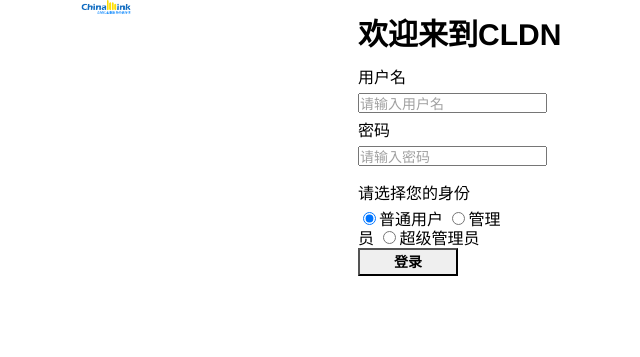
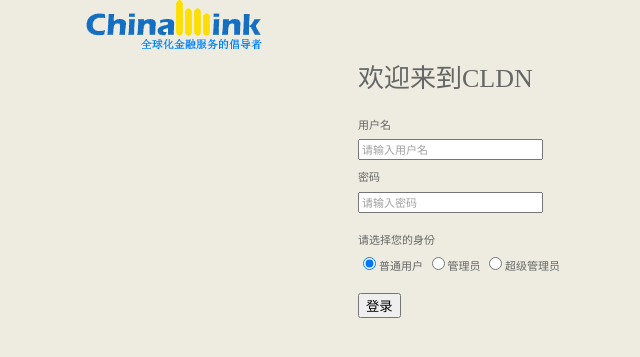
Before and after one commit to pennsong/cldn, a CodeIgniter app: page /index.php/login/index in a window 1280 px wide. Shown: the top 357 px of the page, without its empty margins (87-727 px from the left). Run offline with CodeIgniter, Linux system fonts and the light colour scheme.

Commit message:
added css

```diff
--- a/application/views/templates/login.tpl
+++ b/application/views/templates/login.tpl
@@ -7,11 +7,11 @@
 		<title>登录</title>
 		<style type="text/css" media="screen">
 			div.locUserNameDefaultStr {
-				left: 2px;
+				left: 4px;
 			}
 			div.locGeneralErrorInfo {
-				padding-top: 7px;
-				padding-bottom: 7px;
+				padding-top: 1px;
+				padding-bottom: 1px;
 			}
 			div.locUserType {
 				height: 19px;
@@ -77,14 +77,14 @@
 			}
 		</script>
 	</head>
-	<body>
+	<body class="cldn">
 		<div class="container">
 			<div class="span-64 last">
-				  <img class="logo" src="{base_url()}resource/img/logo.png"/>
+				  <img class="" src="{base_url()}resource/img/logo.png"/>
 			</div>
 			<div class="clear prepend-19 last append-bottom20">
-				<div class="head1">
-					欢迎来到CLDN
+				<div>
+					<span class="cldnH1">欢迎来到CLDN</span>
 				</div>
 			</div>
 			<form id="locLoginForm" action="{site_url('login/validateLogin')}" method="post">
@@ -120,12 +120,12 @@
 					</div>
 				</div>
 				<div class="clear prepend-19 append-bottom20 locUserType">
-					<div class="span-10 label1">
+					<div class="span-15 label1">
 						{html_radios name='type' values=$typeId output=$typeName labels=FALSE selected=$type|default:1}
 					</div>
 				</div>
 				<div class="clear prepend-19">
-					<div class="inline span-7">
+					<div class="inline span-3">
 						<button id="loginButton" class="button1" type="submit">
 							登录
 						</button>
--- a/resource/css/user.css
+++ b/resource/css/user.css
@@ -6,8 +6,7 @@
 	font-size: 13px;
 }
 
-div.rightBorder
-{
+div.rightBorder {
 	border-right: 1px dashed #c0beb5;
 }
 span.cldnH1 {
@@ -85,10 +84,10 @@
 	padding-top: 4px;
 	padding-bottom: 2px;
 	position: absolute;
-	top: 0px;
-	left: 2px;
-	font-size: 14px;
-	line-height: 14px;
+	top: 2px;
+	left: 4px;
+	font-size: 11px;
+	line-height: 11px;
 	height: 14px;
 	color: #a1a1a1;
 	z-index: 200;
@@ -155,24 +154,12 @@
 	display: inline-block;
 }
 .input1 {
-	height: 14px;
-	line-height: 14px;
-	font-size: 14px;
-	font-family: 'Helvetica Neue', Arial, Helvetica, 'Liberation Sans', FreeSans, sans-serif;
-	color: black;
+
 }
 .button1 {
-	margin: 0px;
-	border-width: 2px;
-	padding: 2px;
-	height: 28px;
-	width: 100px;
-	line-height: 14px;
-	font-size: 14px;
-	font-family: 'Helvetica Neue', Arial, Helvetica, 'Liberation Sans', FreeSans, sans-serif;
-	font-weight: bold;
-	color: black;
+
 }
+
 .link1 {
 	height: 14px;
 	line-height: 14px;
@@ -188,12 +175,9 @@
 	color: white;
 }
 .label1 {
-	height: 16px;
-	line-height: 16px;
-	font-size: 16px;
-	font-family: 'Helvetica Neue', Arial, Helvetica, 'Liberation Sans', FreeSans, sans-serif;
-	color: black;
-	display: inline-block;
+	font-family: Verdana, Arial, Helvetica;
+	font-size: 11px;
+	color: #666666;
 }
 .label2 {
 	height: 16px;
@@ -212,8 +196,8 @@
 	display: inline-block;
 }
 .error1 {
-	height: 14px;
-	font-size: 14px;
+	height: 11px;
+	font-size: 11px;
 	font-family: 'Helvetica Neue', Arial, Helvetica, 'Liberation Sans', FreeSans, sans-serif;
 	font-weight: bold;
 	color: red;
--- a/resource/php/js/flexpaper_flash.js
+++ b/resource/php/js/flexpaper_flash.js
@@ -370,7 +370,6 @@
 			});
 
 		} else {
-
 			// fail #2.1 custom content inside container
 			if (!root.innerHTML.replace(/\s/g, '')) {
 				/* root.innerHTML =
@@ -383,7 +382,6 @@
 						"<p>Download latest version from <a href='" + URL + "'>here</a></p>");
 				*/
 				var pageHost = ((document.location.protocol == "https:") ? "https://" :	"http://");
-
 root.innerHTML = "<img src='" + pageHost + "www.adobe.com/images/shared/download_buttons/get_flash_player.gif' alt='Get Adobe Flash player' />";
                 root.href = "http://www.adobe.com/go/getflashplayer";
 				if (root.tagName == 'A') {
```
